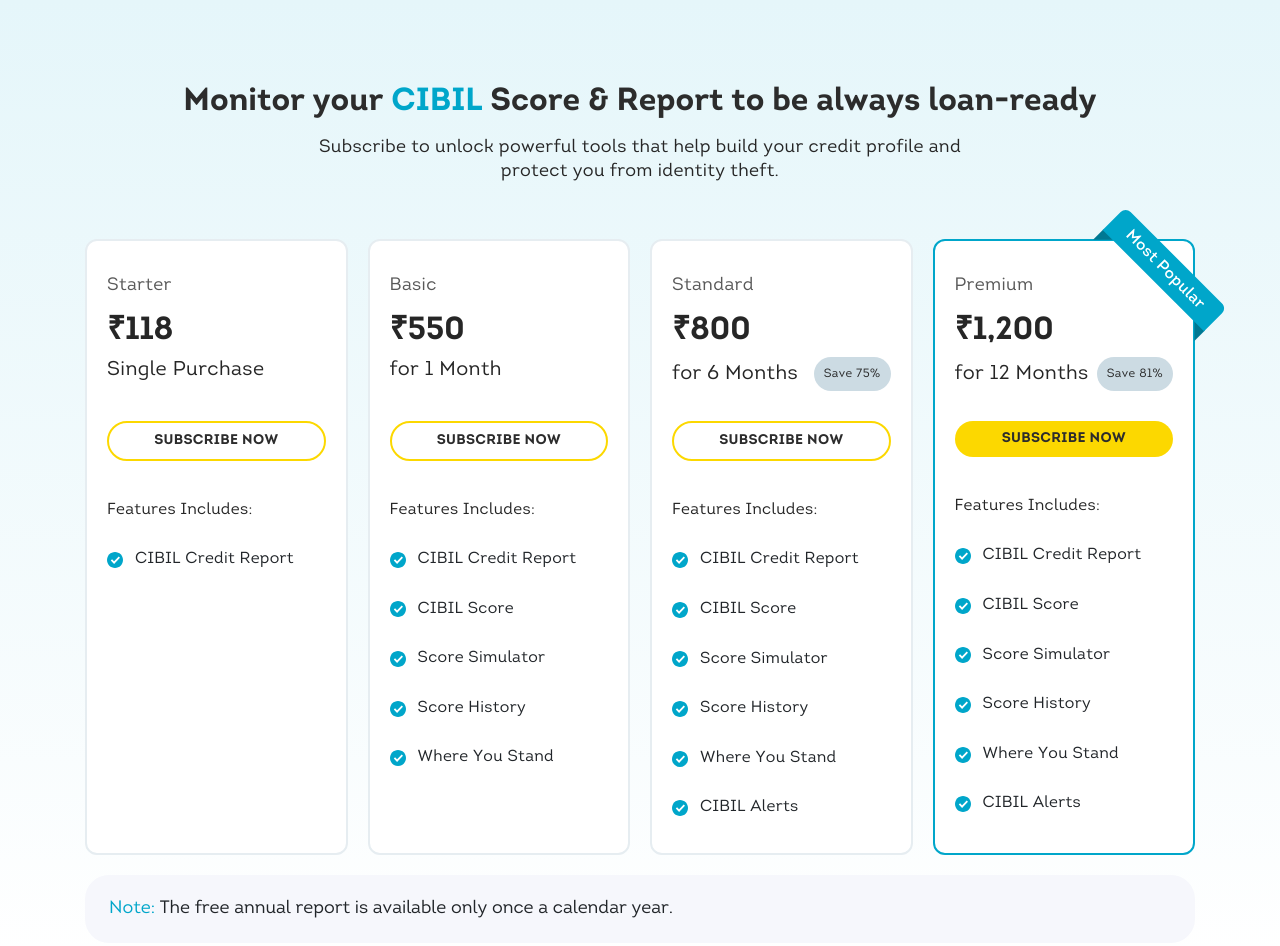
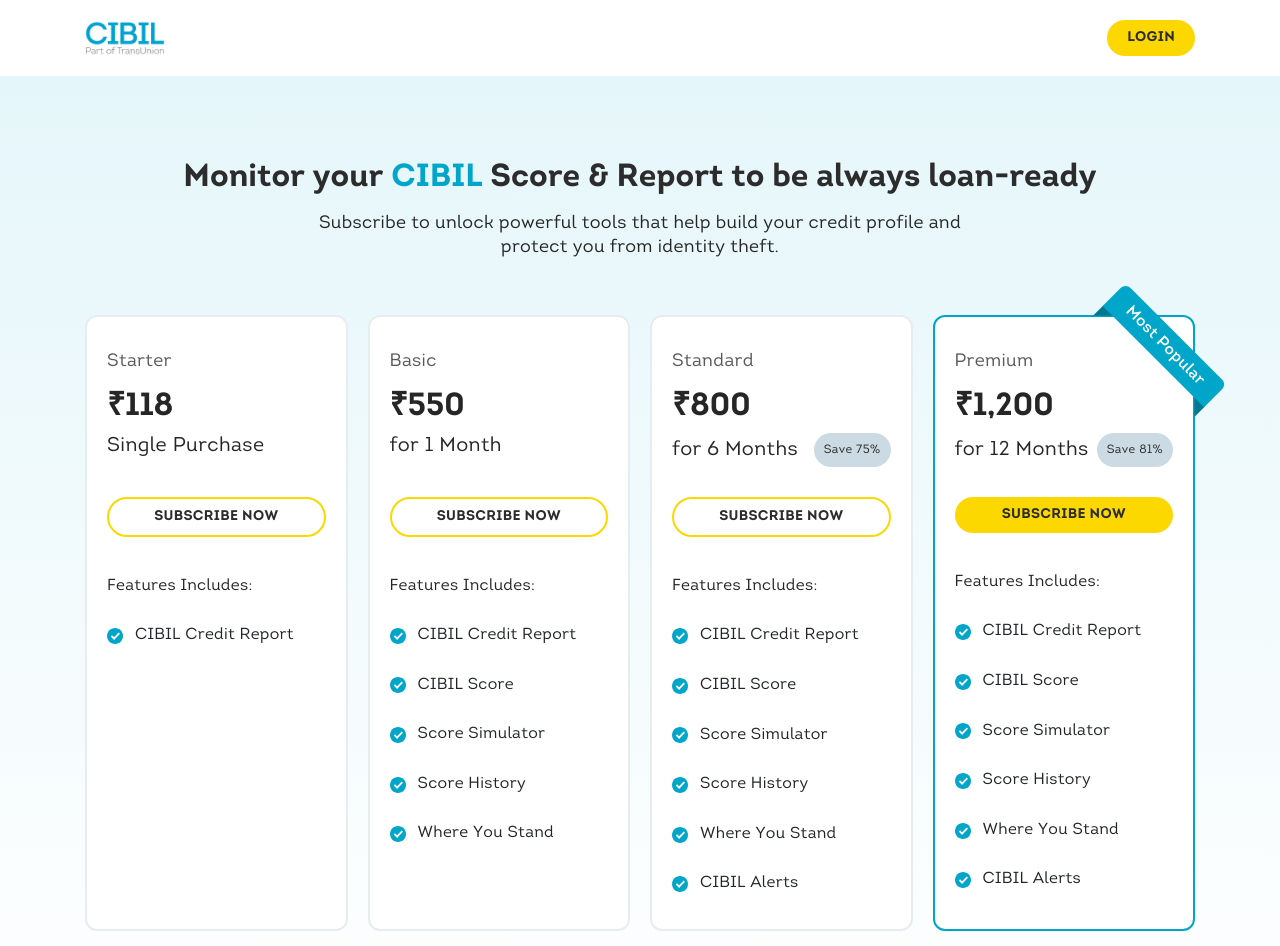
Before and after one commit to devam-netbramha/select-plan-landing, a plain HTML site: page index.html in a window 1280 px wide. Shown: the top 946 px of the page. Drawn offline with nearby package versions, Linux system fonts and the light colour scheme.

Commit message:
add header

```diff
--- a/css/style.scss
+++ b/css/style.scss
@@ -1394,3 +1394,31 @@
     }
   }
 }
+
+// header css
+.header {
+  padding: 20px 0;
+
+  &-logo {
+    width: 80px;
+    display: block;
+
+    img {
+      width: 100%;
+    }
+  }
+
+  &-action {
+    text-align: right;
+
+    .customBtn {
+      display: inline-flex;
+      transition: all 0.2s ease-in;
+
+      &:hover {
+        background-color: #004364;
+        color: #fff;
+      }
+    }
+  }
+}
--- a/index.html
+++ b/index.html
@@ -12,6 +12,23 @@
   </head>
 
   <body>
+    <header class="header">
+      <div class="container">
+        <div class="row align-items-center">
+          <div class="col-4">
+            <a href="#" class="header-logo">
+              <img class="img-fluid" src="./images/cibil-logo.png" alt="cibil logo">
+              <span class="sr-only">Cibil Logo</span>
+            </a>
+          </div>
+          <div class="col-4 offset-4">
+            <div class="header-action">
+              <a href="#" class="customBtn">Login</a>
+            </div>
+          </div>
+        </div>
+      </div>
+    </header>
 
     <section class="pricingTable">
       <div class="container">
```
Also changed, not shown: css/style.css, images/cibil-logo.png (added), 1 other file.
